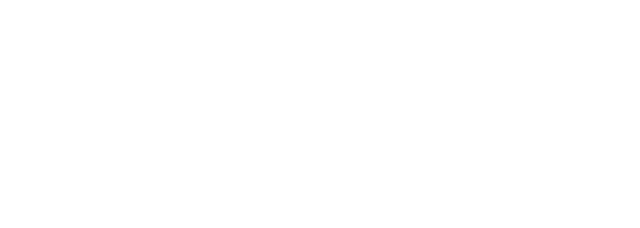
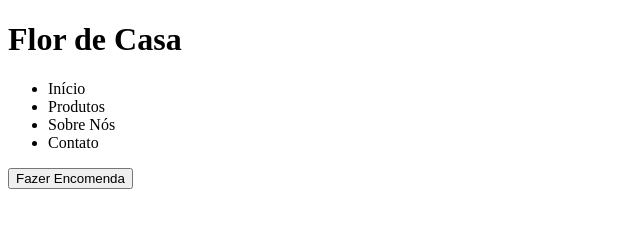
Before and after one commit to caroline-torres/flordecasa-floricultura, a plain HTML site: page index.html in a window 1280 px wide. Shown: the whole page, without its empty margins (0-640 px from the left). Drawn offline with Linux system fonts and the light colour scheme.

Commit message:
feature:criação do cabeçalho

```diff
--- a/index.html
+++ b/index.html
@@ -6,6 +6,13 @@
     <title>Document</title>
 </head>
 <body>
-
+    <h1>Flor de Casa</h1>
+    <ul>
+        <li>Início</li>
+        <li>Produtos</li>
+        <li>Sobre Nós</li>
+        <li>Contato</li>
+    </ul>
+    <button>Fazer Encomenda</button>
 </body>
 </html>
```
